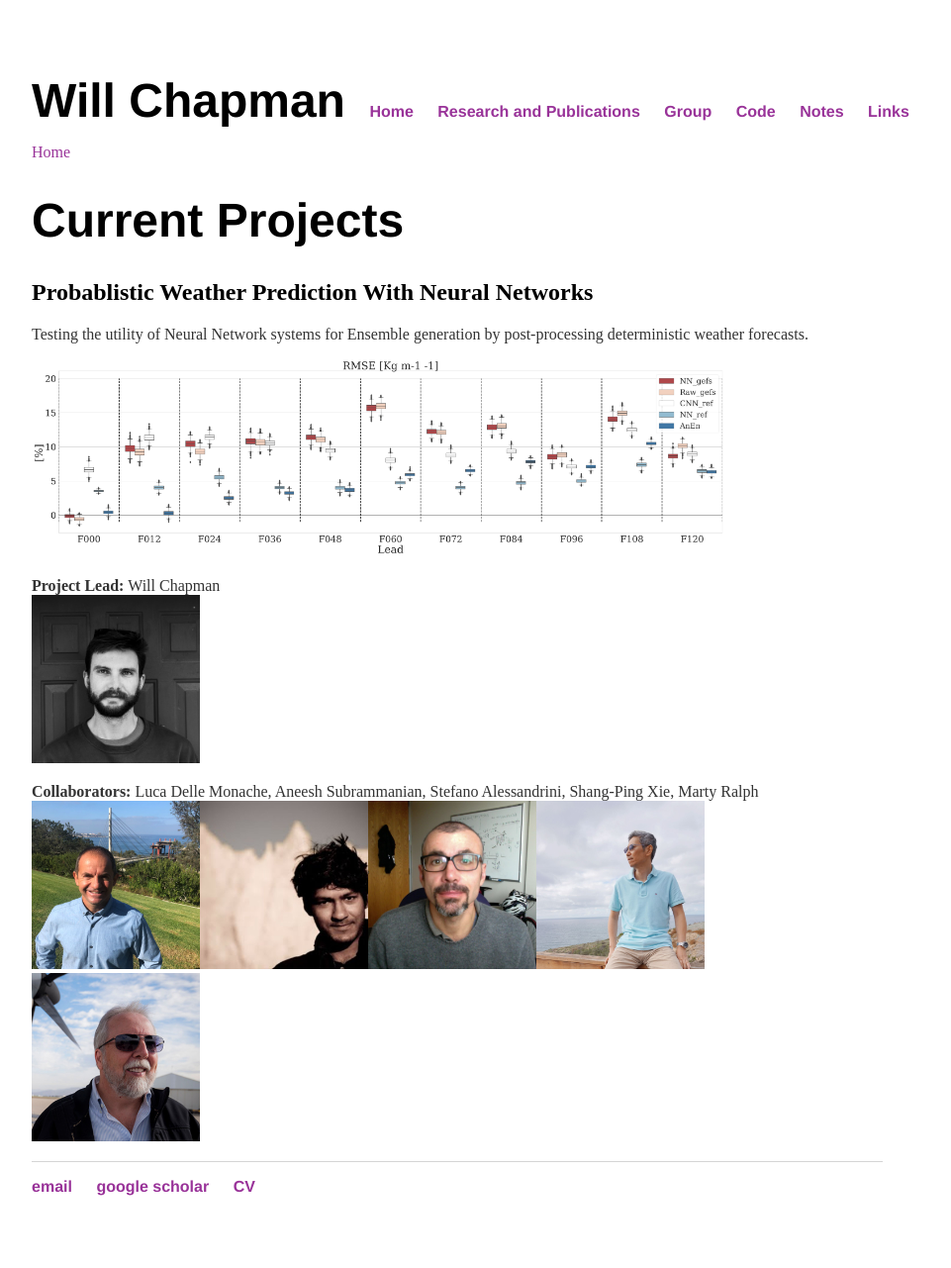
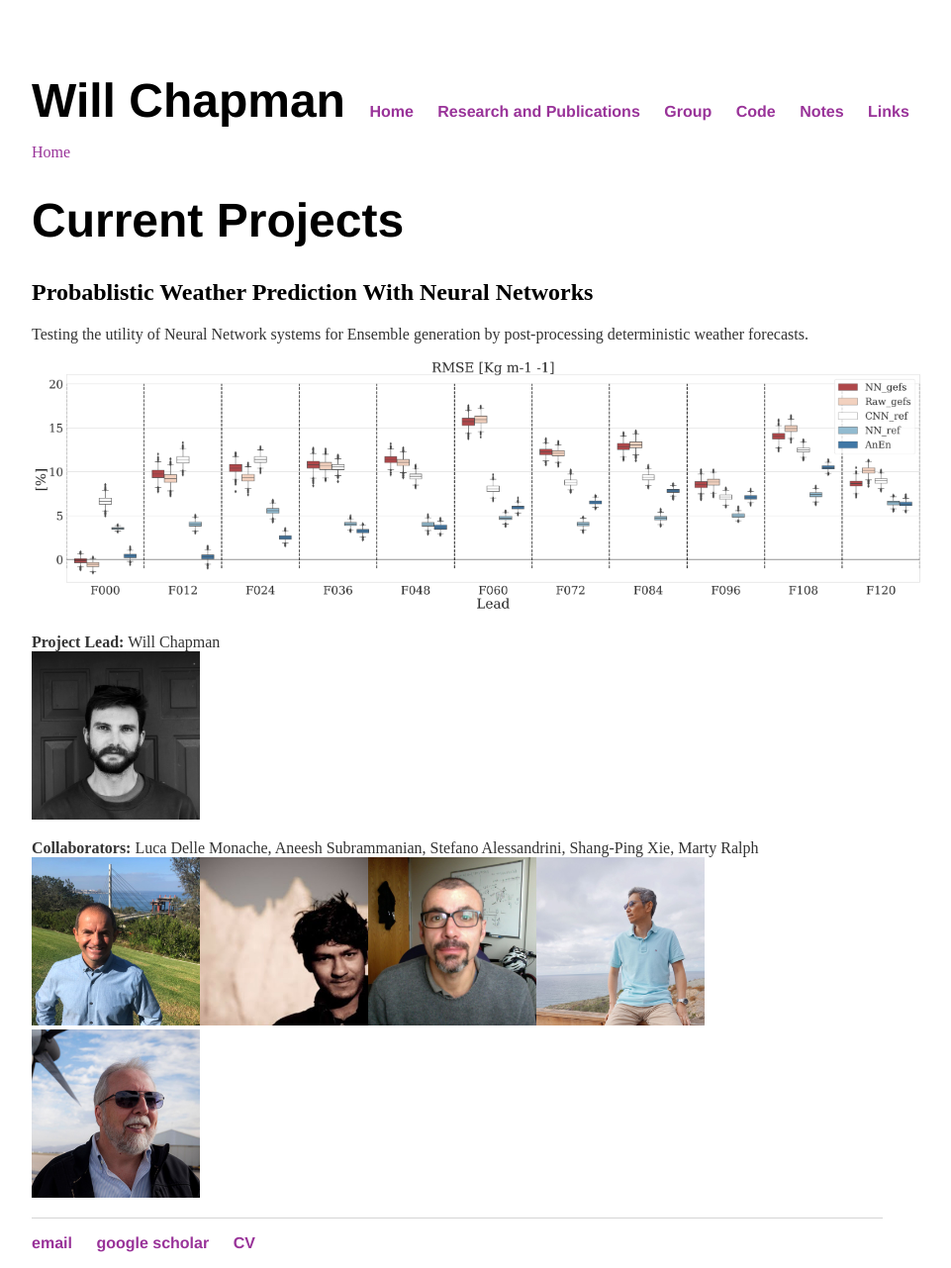
Before and after one commit to WillyChap/willychap_beta.github.io, a Jekyll site: the page built from research/projects.md, in a window 1280 px wide. Shown: the whole page at 99% size, without its empty margins (276-1237 px from the left). Built offline with Jekyll 4.4.1, drawn with Linux system fonts in a browser that asks for light colours; our own code applies the rules of GitHub Pages for plain Markdown files; before the commit the page ends 1224 px from its top, so only the background shows below that.

Commit message:
Update projects.md

```diff
--- a/research/projects.md
+++ b/research/projects.md
@@ -5,7 +5,7 @@
 ## Probablistic Weather Prediction With Neural Networks<br/>
 Testing the utility of Neural Network systems for Ensemble generation by post-processing deterministic weather forecasts.
 
-<img src="http://willychap.github.io/research/images/RMSElead.png" alt="RMSElead" width="700"/>
+<img src="http://willychap.github.io/research/images/RMSElead.png" alt="RMSElead" width="900"/>
 
 **Project Lead:** Will Chapman<br/>
 <img src="http://willychap.github.io/images/william_chapman_square.jpg" alt="Me" width="170"/>
```
